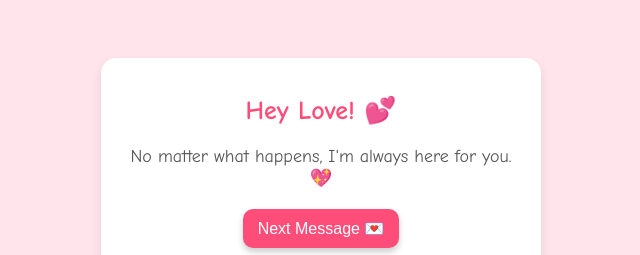
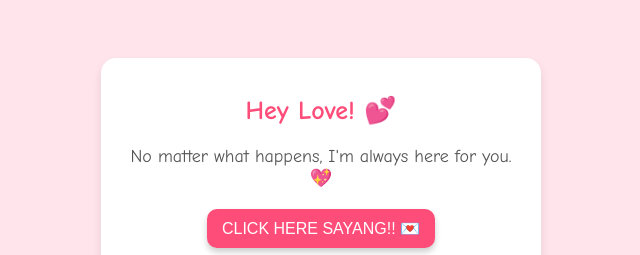
Before and after one commit to Aleyanajihah/reassurance-bf, a plain HTML site: page index.html in a window 1280 px wide. Shown: the top 255 px of the page, without its empty margins (319-959 px from the left). Drawn offline with Linux system fonts and the light colour scheme.

Commit message:
Update index.html

```diff
--- a/index.html
+++ b/index.html
@@ -10,7 +10,7 @@
     <div class="container">
         <h1>Hey Love! 💕</h1>
         <p id="message">No matter what happens, I'm always here for you. 💖</p>
-        <button onclick="nextMessage()">Next Message 💌</button>
+        <button onclick="nextMessage()">CLICK HERE SAYANG!! 💌</button>
 
         <div class="cute-icons">
             <img src="first selfie.jpg" alt="Heart">
```
